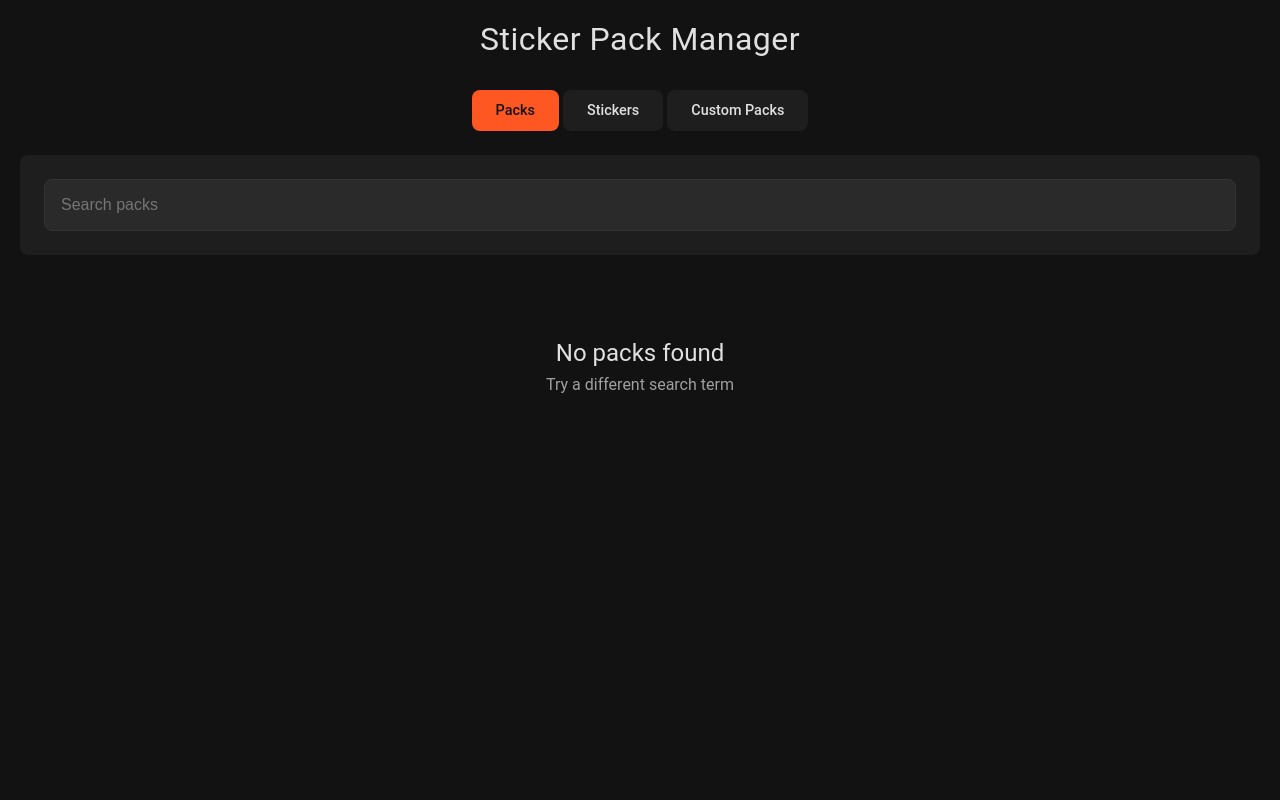
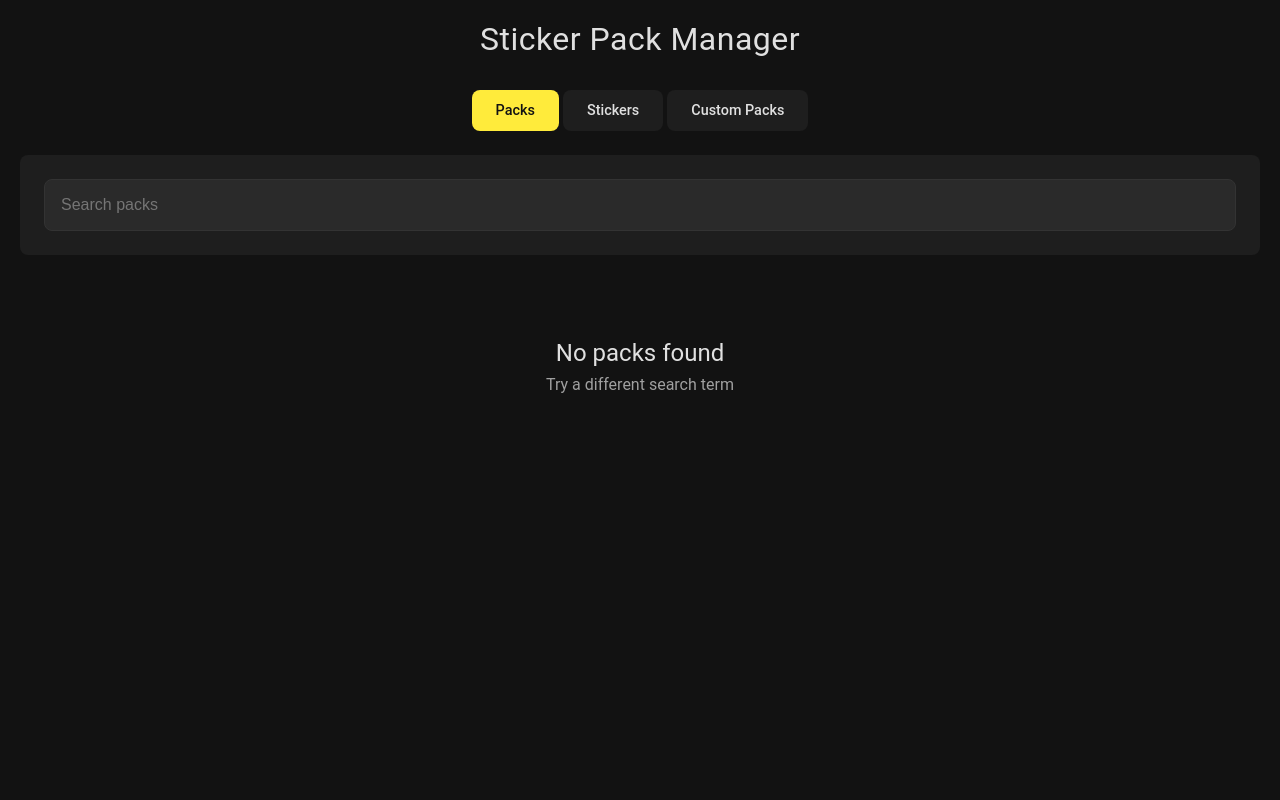
Before and after one commit to Fuwuffyi/telegram-sticker-manager, a Flask app: page / in a window 1280 px wide. Run offline with Flask 3, Linux system fonts and the light colour scheme; data that the repository does not hold is empty.

Commit message:
Fix some minor things in website

```diff
--- a/src/web/static/packs.js
+++ b/src/web/static/packs.js
@@ -73,6 +73,7 @@ async function searchPacks(query) {
    loading.style.display = 'block';
    packsGrid.style.display = 'none';
    emptyState.style.display = 'none';
+   resultsCount.style.display = 'none';
    try {
       const response = await fetch(`/api/packs/search?q=${encodeURIComponent(query)}`);
       const packs = await response.json();
@@ -81,6 +82,8 @@ async function searchPacks(query) {
          emptyState.style.display = 'block';
          return;
       }
+      resultsCount.style.display = 'block';
+      resultsCount.textContent = `Found ${packs.length} sticker pack${packs.length !== 1 ? 's' : ''}`;
       packsGrid.style.display = 'grid';
       packsGrid.innerHTML = '';
       packs.forEach(pack => {
--- a/src/web/static/styles.css
+++ b/src/web/static/styles.css
@@ -10,10 +10,10 @@
    --bg-tertiary: #2a2a2a;
    --text-primary: #e0e0e0;
    --text-secondary: #a0a0a0;
-   --accent: #FF5722;
-   --accent-dark: #E64A19;
+   --accent: #FFEB3B;
+   --accent-dark: #FBC02D;
    --border: #333333;
-   --success: #03dac6;
+   --success: #03A9F4;
    --error: #cf6679;
 }
 
--- a/src/web/templates/packs.html
+++ b/src/web/templates/packs.html
@@ -19,6 +19,7 @@
          <div class="search-box">
             <input type="text" class="search-input" id="searchInput" placeholder="Search packs" autocomplete="off">
          </div>
+         <div id="resultsCount" class="results-count" hidden></div>
          <div id="loading" class="loading">Loading packs...</div>
          <div id="packsGrid" class="packs-grid" hidden></div>
          <div id="emptyState" class="empty-state" hidden>
--- a/src/web/templates/stickers.html
+++ b/src/web/templates/stickers.html
@@ -56,7 +56,7 @@
                <div class="sticker-artist" data-field="artist"></div>
             </div>
             <div class="sticker-actions">
-               <button class="btn-icon" data-action="edit-emoji" title="Edit emoji">✏️</button>
+               <button class="btn-icon" data-action="edit-emoji" title="Edit emoji">Edit</button>
             </div>
          </div>
       </template>
```
